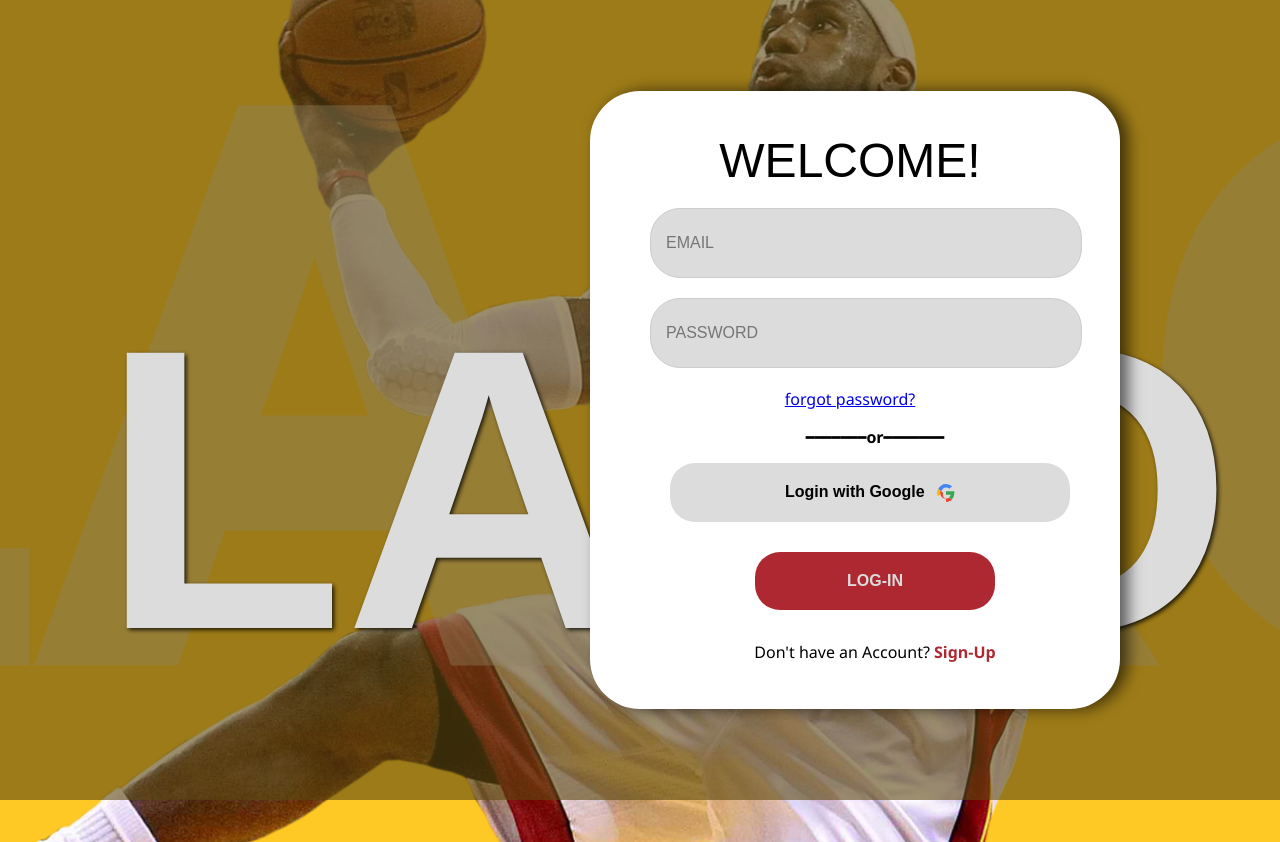
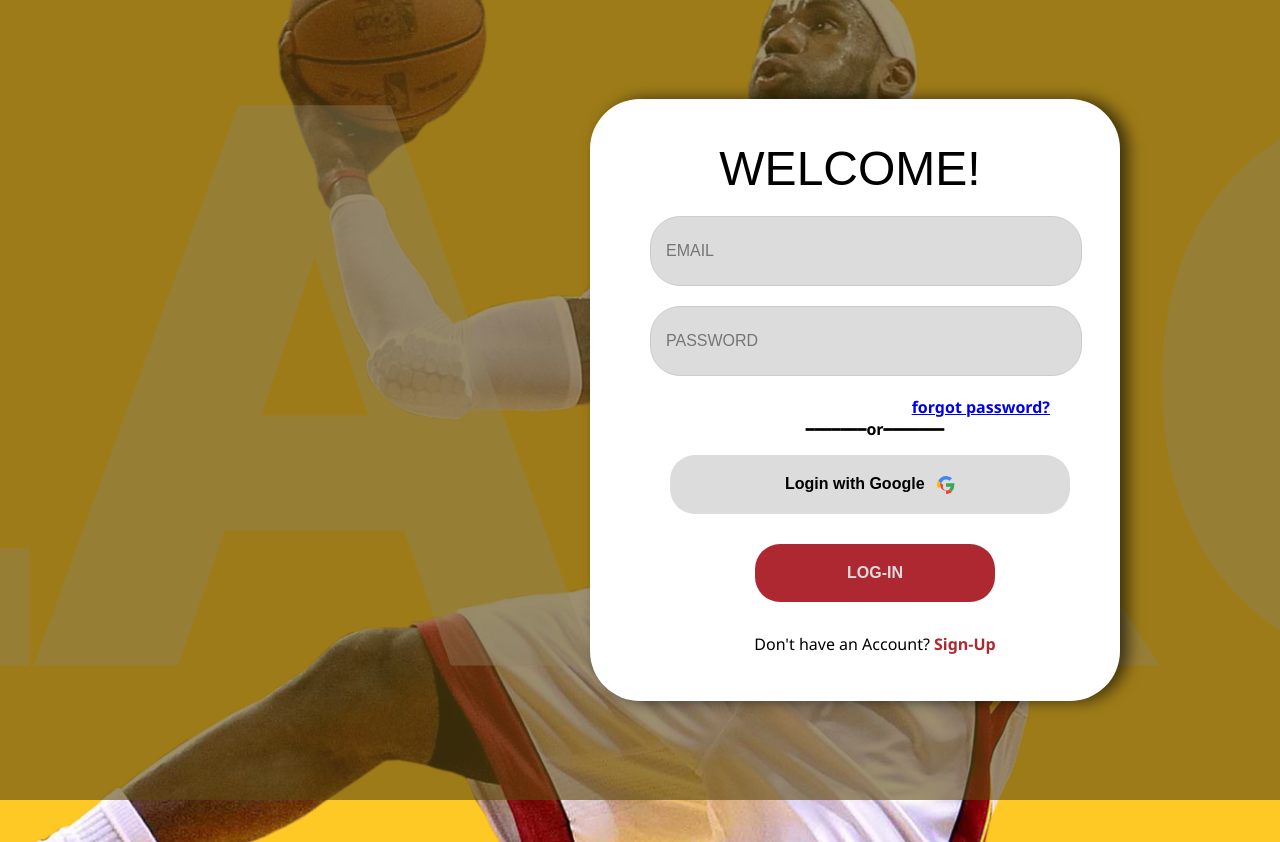
Before and after one commit to EjLaquiorez/LARO-Hub, a Django app: template templates/login.html in a window 1280 px wide; the page is wider, and only the part inside the window is pictured. Run offline with Django 5.2, Linux system fonts and the light colour scheme; the template is opened without the code that fills it, so the values that code supplies are empty.

Commit message:
alignment fix

```diff
--- a/static/styles/login.css
+++ b/static/styles/login.css
@@ -59,6 +59,15 @@ body::before {
     pointer-events: none;
     white-space: nowrap;
     font-family: 'American Captain', sans-serif;
+}
+.forgot-password {
+    text-align: right;
+    display: block;
+    margin: 0;
+    margin-left: auto;
+    font-weight: 600;
+    color: #666;
+    background: white;
 }
 
 /* Container for photo and form */
@@ -188,6 +197,11 @@ body::before {
 }
 
 /* Responsive styles */
+@media (max-width: 1480px) {
+    .background-text {
+        display: none; /* Hide the background text */
+    }
+}
 @media (max-width: 768px) {
     .form-container {
         width: 90%;
@@ -219,6 +233,9 @@ body::before {
 
     .form-container button.google-login {
         width: 80%;
+    }
+    .background-text {
+        display: none; /* Hide the background text on smaller screens */
     }
 }
 
```
